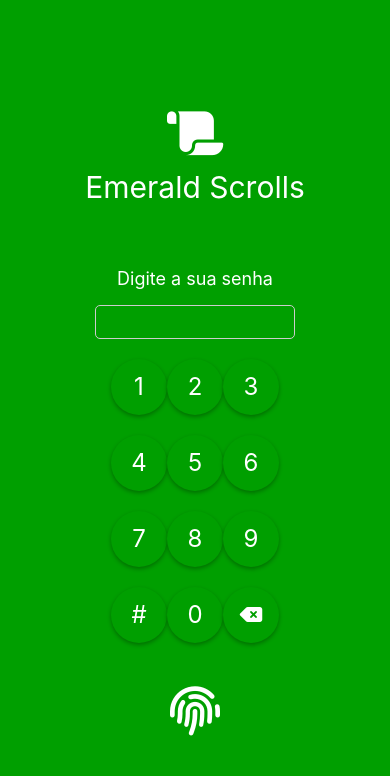
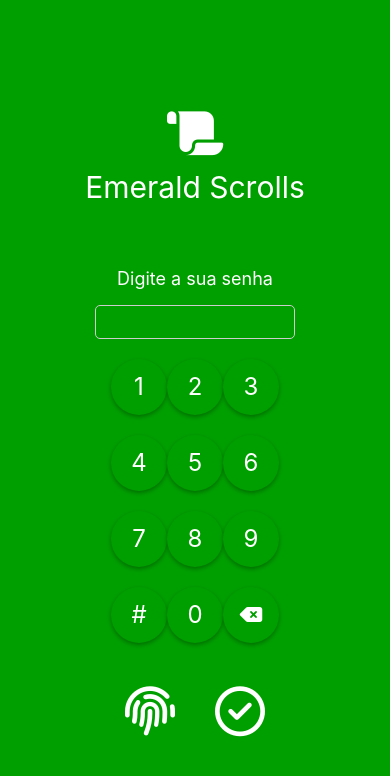
Before and after one commit to gedeaoaraujo/emerald-scrolls-rn, a React Native app: screen /Splash in a window 390 px wide. Shown: the top 776 px of the page. Built offline with nearby package versions, Linux system fonts and the light colour scheme.

Commit message:
Adding ok button

```diff
--- a/components/SplashScreen.tsx
+++ b/components/SplashScreen.tsx
@@ -22,10 +22,17 @@ export const SplashScreen = ({ navigation }) => {
     <View style={styles.container}>
       <LogoFragment />
       <PasswordKeyboard />
-      <TouchableOpacity
-        onPress={callBiometry}>
-        <FontAwesome6 name='fingerprint' size={50} color='white'/>
-      </TouchableOpacity>
+      <View style={{ flexDirection: 'row' }}>
+        <TouchableOpacity
+          style={{ marginEnd: 40 }}
+          onPress={callBiometry}>
+          <FontAwesome6 name='fingerprint' size={50} color='white'/>
+        </TouchableOpacity>
+        <TouchableOpacity
+          onPress={undefined}>
+          <FontAwesome6 name='circle-check' size={50} color='white'/>
+        </TouchableOpacity>
+      </View>
     </View>
   )
 }
```
